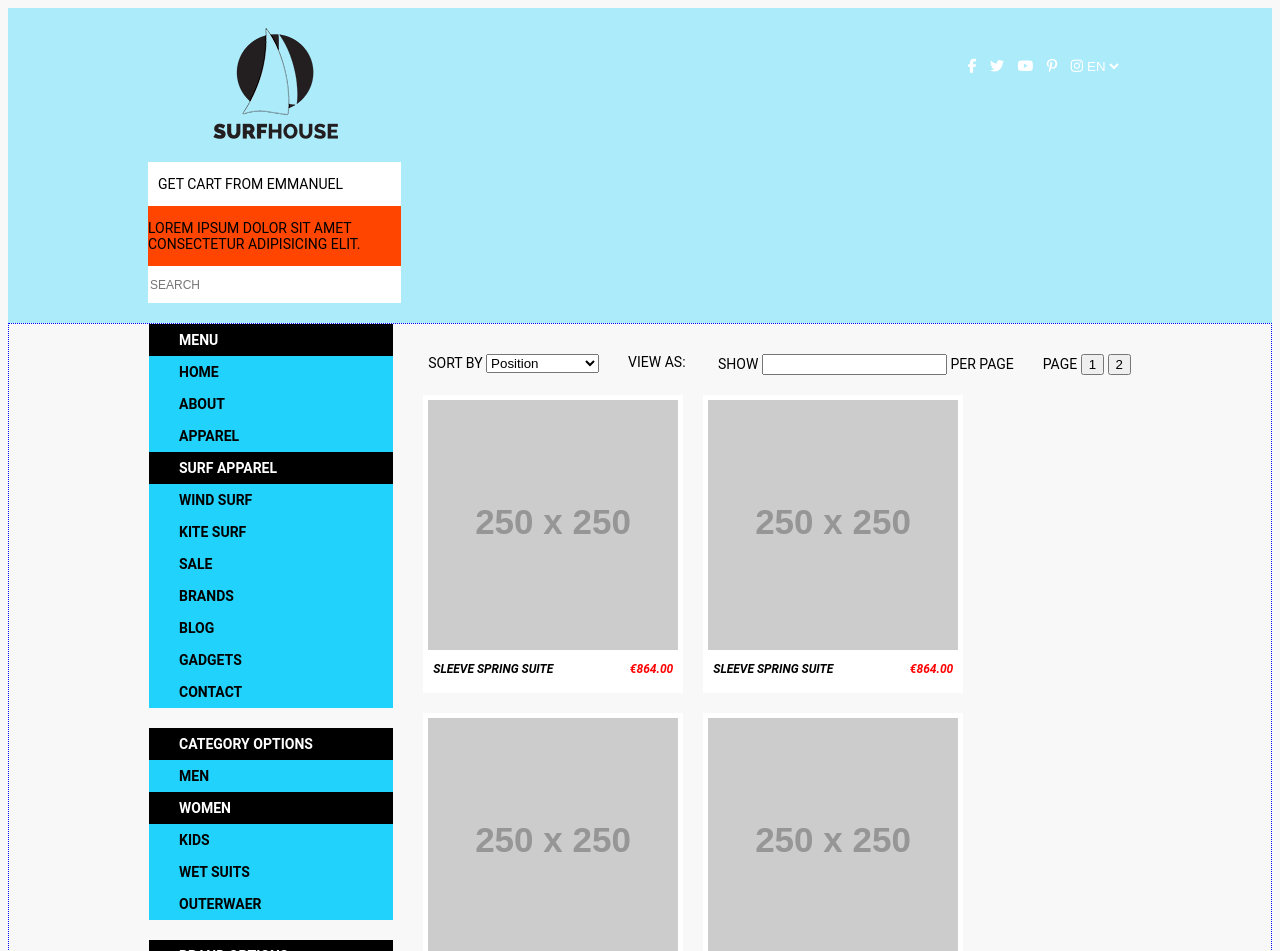
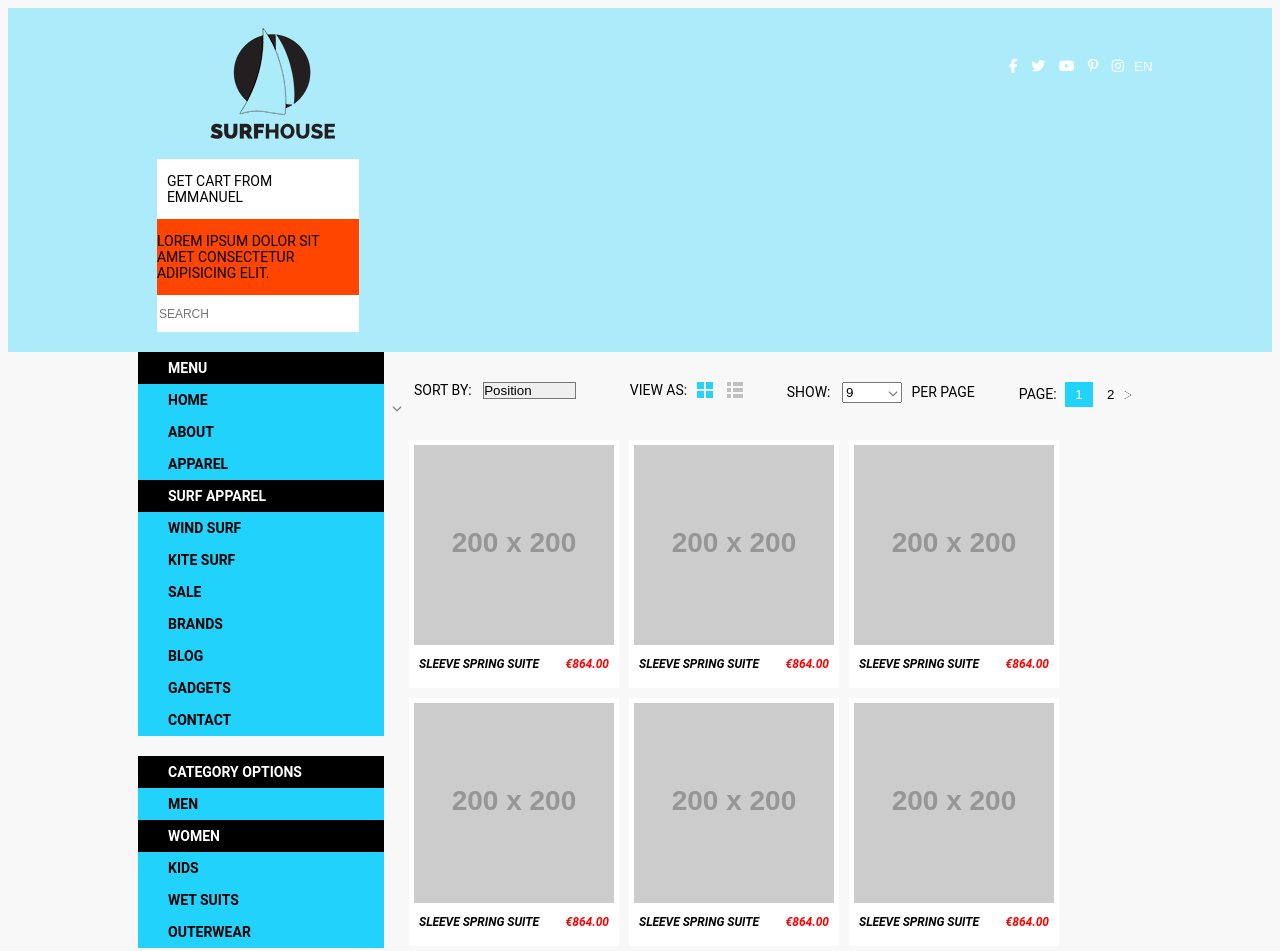
Before and after one commit to littlesoldier2019/surfing-website, a plain HTML site: page html/shopCat.html in a window 1280 px wide. Shown: the top 951 px of the page. Drawn offline with Linux system fonts and the light colour scheme; placeholder pictures from the web are drawn by us.

Commit message:
finishing up styling after restart

```diff
--- a/css/shopCat.css
+++ b/css/shopCat.css
@@ -8,8 +8,9 @@ body {
     font-size: 14px;
 }
 
-.eshopCat__container {
+.eshopCat__wrapper {
     display: flex;
+    flex-direction: column;
     width: 100%;
     background-color: #f8f8f8;
 }
@@ -18,24 +19,29 @@ body {
 
 .eshopCat__header {
     display: flex;
+    justify-content: center;
     width: 100%;
     background-color: #ACEBFA;
 }
 
 .header__left {
-    width: 50%;
+    display: flex;
+    flex-direction: column;
+    /* justify-content: start; */
+    width: 40%;
+    margin-right: 15px;
 }
 
 .header__logo {
-    /* display: flex;
-    justify-content: center; */
+    display: flex;
+    justify-content: center;
     width: 20%;
-    margin-left: 140px;
+    margin-left: 30px;
 }
 
 .header__logo>img {
     padding: 20px;
-    padding-left: 65px;
+    padding-left: 150px;
 }
 
 .header__cart {
@@ -44,9 +50,8 @@ body {
     justify-content: center;
     width: 40%;
     padding-bottom: 20px;
-    margin-left: 140px;
+    margin-left: 30px;
     text-transform: uppercase;
-    /* width: 200px; */
 }
 
 .cart__top {
@@ -82,13 +87,13 @@ body {
 
 .header__right {
     position: relative;
-    width: 50%;
+    width: 40%;
 }
 
 .socials {
     position: absolute;
     top: 50px;
-    right: 150px;
+    right: 0px;
     display: flex;
 }
 
@@ -101,26 +106,28 @@ body {
     background-color: transparent;
     border: transparent;
     color: white;
+    margin-left: 10px;
 }
 
 /************* shop-cat-grid *************/
+
 .eshopCat__main {
     display: flex;
     justify-content: center;
     width: 100%;
-    border: 1px dotted blue;
-
 }
 
+/*      sidebar      */
 .eshopCat__sidebar {
+    display: flex;
+    align-items: center;
+    flex-direction: column;
     width: 20%;
-    margin-left: 140px;
-    /* border: 1px solid red; */
+    margin-left: 130px;
+    margin-right: 10px;
 }
 
 .eshopCat__sidebar>div {
-    display: flex;
-    align-items: center;
     width: 100%;
     margin-bottom: 20px;
 }
@@ -129,12 +136,12 @@ body {
     background-color: white;
 }
 
-.sidebar__menu {
+.sidebar__list {
     background-color: #21D3FC;
     width: 150px;
 }
 
-ul {
+.sidebar__menuList {
     list-style-type: none;
     margin: 0;
     padding: 0;
@@ -142,42 +149,32 @@ ul {
 
 }
 
-li {
+.sidebar__menuItem {
     font-weight: bold;
     padding: 8px 0px;
     padding-left: 30px;
 }
 
-li a {
+.sidebar__menuItem a {
     display: block;
     text-decoration: none;
     padding: 10px auto;
 
 }
 
-li:first-child {
+.sidebar__menuItem:first-child {
     background-color: #000;
     color: white;
 }
 
-li:hover {
+.sidebar__menuItem:hover {
     background-color: #000;
     color: white;
 }
 
-li.active {
+.sidebar__menuItem.active {
     background-color: #000;
     color: white;
-}
-
-.sidebar__catOptions {
-    background-color: #21D3FC;
-    width: 150px;
-}
-
-.sidebar__brandOptions {
-    background-color: #21D3FC;
-    width: 150px;
 }
 
 .sidebar__tagsWidget {
@@ -206,19 +203,77 @@ li.active {
     background-color: lightgray
 }
 
+/*      grid     */
 
 .eshopCat__grid {
+    display: flex;
+    flex-direction: column;
+    align-items: center;
     margin-top: 20px;
     width: 60%;
-    margin-left: 20px;
-    margin-right: 125px;
-    /* border: 1px solid green; */
+    margin-left: 10px;
+    margin-right: 130px;
 }
 
 .grid__filter {
+    width: 100%;
     display: flex;
     justify-content: space-between;
-    margin: 10px 15px;
+    align-items: stretch;
+    padding: 10px;
+}
+
+.filterTop__sort>select {
+    margin: 0 8px;
+}
+
+select {
+    -webkit-appearance: none;
+    -moz-appearance: none;
+    text-overflow: '';
+    border-radius: 0;
+}
+
+.viewAs__thumbnail {
+    margin: 0 10px;
+    margin-bottom: -3px;
+}
+
+.viewAs__viewlist {
+    margin-bottom: -3px;
+}
+
+.filterTop__show>input {
+    width: 60px;
+    margin: 0 8px;
+}
+
+.fa-chevron-down {
+    margin-left: -22px;
+    margin-right: 10px;
+    font-size: 10px;
+    color: gray;
+}
+
+.filterTop__pageNum .pageNum__btn {
+    border: none;
+    background: transparent;
+}
+
+.filterTop__pageNum .pageNum__btn--current {
+    margin: 0 5px;
+    /* font-size: 16px; */
+    background-color: #21D3FC;
+    color: white;
+    padding: 5px;
+    padding-left: 10px;
+    padding-right: 10px;
+    border: none;
+}
+
+.filterTop__pageNum .pageNum__arrow--right {
+    height: 8px;
+    width: 8px;
 }
 
 .grid__display {
@@ -234,7 +289,7 @@ li.active {
 .display__block {
     display: flex;
     flex-direction: column;
-    margin: 10px;
+    margin: 5px;
     width: 300;
     text-align: center;
     align-items: center;
--- a/html/shopCat.html
+++ b/html/shopCat.html
@@ -11,7 +11,7 @@
 </head>
 
 <body>
-    <div class="eshopCat__container"></div>
+    <div class="eshopCat__wrapper">
         <header>
             <div class="eshopCat__header">
 
@@ -58,45 +58,44 @@
         </header>
         <main>
             <div class="eshopCat__main">
-
                 <div class="eshopCat__sidebar">
-                <div class="sidebar__menu">
-                    <ul>
-                        <li>MENU</li>
-                        <li><a href='#'></a>HOME</li>
-                        <li><a href='#'></a>ABOUT</li>
-                        <li><a href='#'></a>APPAREL</li>
-                        <li class="active"><a href='#'></a>SURF APPAREL</li>
-                        <li><a href='#'></a>WIND SURF</li>
-                        <li><a href='#'></a>KITE SURF</li>
-                        <li><a href='#'></a>SALE</li>
-                        <li><a href='#'></a>BRANDS</li>
-                        <li><a href='#'></a>BLOG</li>
-                        <li><a href='#'></a>GADGETS</li>
-                        <li><a href='#'></a>CONTACT</li>
+                    <div class="sidebar__list">
+                        <ul class="sidebar__menuList">
+                            <li class="sidebar__menuItem">MENU</li class="sidebar__menuItem">
+                            <li class="sidebar__menuItem"><a href='#'></a>HOME</li>
+                            <li class="sidebar__menuItem"><a href='#'></a>ABOUT</li>
+                            <li class="sidebar__menuItem"><a href='#'></a>APPAREL</li>
+                            <li class="sidebar__menuItem active"><a href='#'></a>SURF APPAREL</li>
+                            <li class="sidebar__menuItem"><a href='#'></a>WIND SURF</li>
+                            <li class="sidebar__menuItem"><a href='#'></a>KITE SURF</li>
+                            <li class="sidebar__menuItem"><a href='#'></a>SALE</li>
+                            <li class="sidebar__menuItem"><a href='#'></a>BRANDS</li>
+                            <li class="sidebar__menuItem"><a href='#'></a>BLOG</li>
+                            <li class="sidebar__menuItem"><a href='#'></a>GADGETS</li>
+                            <li class="sidebar__menuItem"><a href='#'></a>CONTACT</li>
                         </ul>
                     </div>
-                <div class="sidebar__catOptions">
-                    <ul>
-                        <li>CATEGORY OPTIONS</li>
-                        <li><a href='#'></a>MEN</li>
-                        <li class="active"><a href='#'></a>WOMEN</li>
-                        <li><a href='#'></a>KIDS</li>
-                        <li><a href='#'></a>WET SUITS</li>
-                        <li><a href='#'></a>OUTERWAER</li>
+                    <div class="sidebar__list">
+                        <ul class="sidebar__menuList">
+                            <li class="sidebar__menuItem">CATEGORY OPTIONS</li sidebar__menuItem>
+                            <li class="sidebar__menuItem"><a href='#'></a>MEN</li>
+                            <li class=" sidebar__menuItem active "><a href='#'></a>WOMEN</li>
+                            <li class="sidebar__menuItem"><a href='#'></a>KIDS</li>
+                            <li class="sidebar__menuItem"><a href='#'></a>WET SUITS</li>
+                            <li class="sidebar__menuItem"><a href='#'></a>OUTERWEAR</li>
                         </ul>
                     </div>
-                <div class="sidebar__brandOptions">
-                    <ul>
-                        <li>BRAND OPTIONS</li>
-                        <li><a href='#'></a>BILLABONG</li>
-                        <li><a href='#'></a>ELEMENT</li>
-                        <li><a href='#'></a>O'NEILL</li>
-                        <li><a href='#'></a>OAKLEY</li>
-                        <li><a href='#'></a>REEF</li>
-                        <li><a href='#'></a>QUICKSILVER</li>
-                        <li><a href='#'></a>RIPCURL</li>
-                        <li><a href='#'></a>JACKSS</li>
+                    <div class="sidebar__list">
+                        <ul class="sidebar__menuList">
+                            <li class="sidebar__menuItem">BRAND OPTIONS</li class="sidebar__menuItem">
+                            <li class="sidebar__menuItem"><a href='#'></a>BILLABONG</li>
+                            <li class="sidebar__menuItem"><a href='#'></a>ELEMENT</li>
+                            <li class="sidebar__menuItem"><a href='#'></a>O'NEILL</li>
+                            <li class="sidebar__menuItem"><a href='#'></a>OAKLEY</li>
+                            <li class="sidebar__menuItem"><a href='#'></a>REEF</li>
+                            <li class="sidebar__menuItem"><a href='#'></a>QUICKSILVER</li>
+                            <li class="sidebar__menuItem"><a href='#'></a>RIPCURL</li>
+                            <li class="sidebar__menuItem"><a href='#'></a>JACKSS</li>
                         </ul>
                     </div>
                     <div class="sidebar__tagsWidget">
@@ -104,7 +103,7 @@
                             <h2>Tags widget</h2>
                         </div>
                         <div class="widget__items">
-                        <div id="tags"></div id="tags">
+                            <div id="tags"></div>
                             <div id="tags"></div>
                             <div id="tags"></div>
                             <div id="tags"></div>
@@ -125,37 +124,39 @@
                         </div>
                     </div>
                     <div class="sidebar__openNow">
-
                     </div>
                 </div> <!-- eshopCat__sidebar ends here -->
                 <div class="eshopCat__grid">
                     <div class="grid__filter filterTop">
                         <div class="filterTop__sort">
-                        <label for="sort">SORT BY</label>
+                            <label for="sort">SORT BY:</label>
                             <select name="SORT BY">
                                 <option value="Position">Position</option>
                                 <option value="Popularity">Popularity</option>
                                 <option value="Recommended">Recommended</option>
                                 <option value="Price">Price</option>
                             </select>
+                            <i class="fas fa-chevron-down"></i>
                         </div>
                         <div class="filterTop__viewAs">
-                        <label for="viewAs">VIEW AS:</label>
-                        <img src="" alt="">
+                            <label for="viewAs">VIEW AS:<img class="viewAs__thumbnail"
+                                    src="../img/viewicons/view_thumbnail.png" alt="thumbnail">
+                                <img class="viewAs__viewlist" src="../img/viewicons/_view_list.png"
+                                    alt="view list"></label>
                         </div>
                         <div class="filterTop__show">
-                        <label for="show">SHOW</label>
-                        <input name="showAs" type="number">
-                        <label for="show">PER PAGE</label>
+                            <label for="show">SHOW: </label>
+                            <input name="showAs" type="number" value="9"><i class="fas fa-chevron-down"></i>
+                            PER PAGE
                         </div>
                         <div class="filterTop__pageNum">
-                        <label for="pageNum">PAGE</label>
-                        <button>1</button>
-                        <button>2</button>
+                            <label for="pageNum">PAGE:</label>
+                            <button class="pageNum__btn--current">1</button>
+                            <button class="pageNum__btn">2</button>
+                            <img class="pageNum__arrow--right" src="../img/arrows/arrow_dx.png" alt="">
                         </div>
                     </div>
                     <div class="grid__display">
-
                     </div>
                     <div class="grid__filter filterDown">
                         <div class="filterDown__sort">
@@ -183,8 +184,7 @@
                         </div>
 
                     </div>
-
-            </div> <!-- eshopCat__grid container ends here -->
+                </div> <!-- eshopCat__grid ends here -->
 
             </div> <!-- eshopCat__main ends here -->
         </main>
--- a/js/shopCat.js
+++ b/js/shopCat.js
@@ -17,7 +17,7 @@ const buildBlocks = (blocks) => {
         blockTextUp = document.createElement('p')
         blockTextDown = document.createElement('p')
         displayBlock.className = 'display__block'
-        blockImage.setAttribute('src', 'https://via.placeholder.com/250x250')
+        blockImage.setAttribute('src', 'https://via.placeholder.com/200x200')
         blockText.className = 'block__text'
         blockTextUp.textContent = 'sleeve spring suite'
         blockTextDown.textContent = '€864.00'
```
Lines whose indentation alone changed are shown as unchanged.
